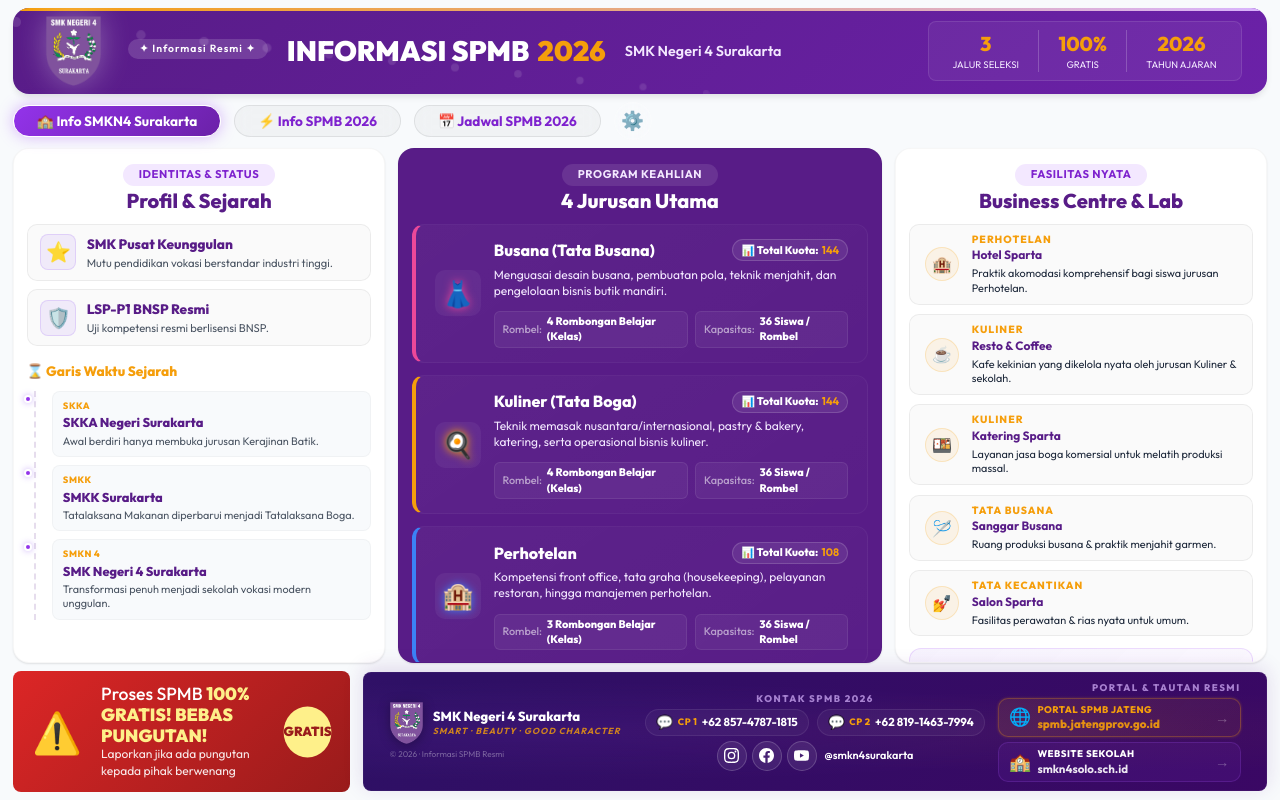
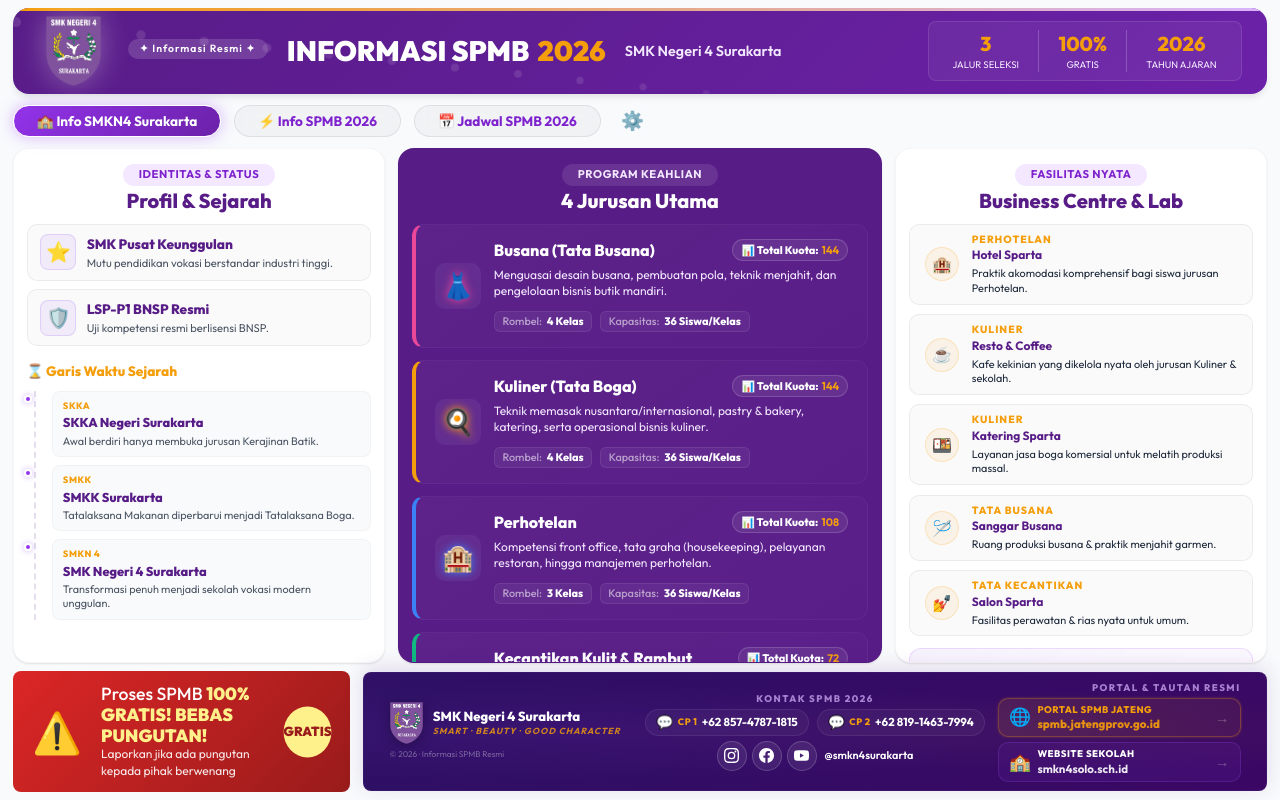
Before and after one commit to FFaaii-xl/SPMB26, a React (Vite) app: page / in a window 1280 px wide. Built offline with nearby package versions, Linux system fonts and the light colour scheme.

Commit message:
refactor: simplify Rombel and Kapasitas labels to make UI cleaner and more compact

```diff
--- a/src/components/SchoolInfo.jsx
+++ b/src/components/SchoolInfo.jsx
@@ -108,11 +108,11 @@
                 <div className="jurusan-quota-row">
                   <div className="jurusan-quota-pill">
                     <span className="label">Rombel:</span>
-                    <strong className="value">{jur.rombel} Rombongan Belajar (Kelas)</strong>
+                    <strong className="value">{jur.rombel} Kelas</strong>
                   </div>
                   <div className="jurusan-quota-pill">
                     <span className="label">Kapasitas:</span>
-                    <strong className="value">{jur.perKelas} Siswa / Rombel</strong>
+                    <strong className="value">{jur.perKelas} Siswa/Kelas</strong>
                   </div>
                 </div>
               </div>
```
